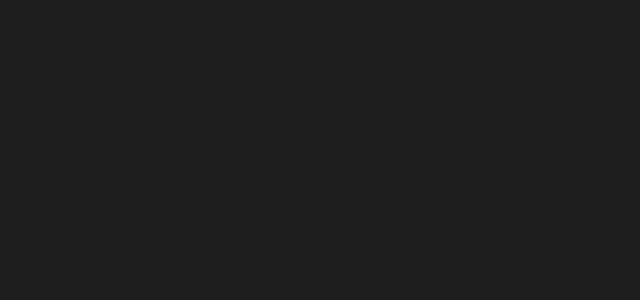
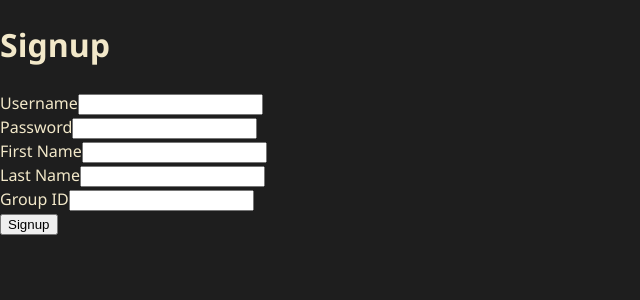
Before and after one commit to XXXDoriXXX/Mavka-front, a React (Vite) app: page /signup in a window 1280 px wide. Before the commit this address had no page. Shown: the top 300 px of the page, without its empty margins (0-640 px from the left). Built offline with nearby package versions, Linux system fonts and the light colour scheme; no server answers.

Commit message:
add signup

```diff
--- a/src/pages/Signup.jsx
+++ b/src/pages/Signup.jsx
@@ -0,0 +1,77 @@
+import React, {useState} from 'react'
+import {loginRequest, signupRequest} from "../services/auth.js";
+import {useNavigate} from "react-router-dom";
+export default function Signup() {
+    const[username, setUsername] = useState("");
+    const[password, setPassword] = useState("");
+    const [first_name, setFirstName] = useState("");
+    const [last_name, setLastName] = useState("");
+    const [group_id, setGroupId] = useState("");
+    function handleSubmit(e) {
+        e.preventDefault();
+        signupRequest(username, password, first_name, last_name, group_id).then(res => {
+            loginRequest(username, password).then(res => {
+                console.log(res.data);
+                if (res.data.token) {
+                    localStorage.setItem("access_token", `Bearer ${res.data.token}`);
+                    window.location.href = "/";
+                } else {
+                    alert("Invalid credentials");
+                }
+            })
+        })
+    }
+    return(
+        <>
+            <h1>Signup</h1>
+            <form onSubmit={handleSubmit}>
+                <div>
+                    <label htmlFor="username">Username</label>
+                    <input
+                        type="text"
+                        id="username"
+                        value={username}
+                        onChange={(e) => setUsername(e.target.value)}
+                    />
+                </div>
+                <div>
+                    <label htmlFor="password">Password</label>
+                    <input
+                        type="password"
+                        id="password"
+                        value={password}
+                        onChange={(e) => setPassword(e.target.value)}
+                    />
+                </div>
+                <div>
+                    <label htmlFor="first_name">First Name</label>
+                    <input
+                        type="text"
+                        id="first_name"
+                        value={first_name}
+                        onChange={(e) => setFirstName(e.target.value)}
+                    />
+                </div>
+                <div>
+                    <label htmlFor="last_name">Last Name</label>
+                    <input
+                        type="text"
+                        id="last_name"
+                        value={last_name}
+                        onChange={(e) => setLastName(e.target.value)}
+                    />
+                </div>
+                <div>
+                    <label htmlFor="group_id">Group ID</label>
+                    <input
+                        type="text"
+                        id="group_id"
+                        value={group_id}
+                        onChange={(e) => setGroupId(e.target.value)}
+                    />
+                </div>
+                <button type="submit">Signup</button>
+            </form>
+        </>
+    )
+}
--- a/src/router/AppRouter.jsx
+++ b/src/router/AppRouter.jsx
@@ -4,12 +4,14 @@
 
 import MainPage from "../pages/MainPage.jsx";
 import Login from "../pages/Login.jsx";
+import Signup from "../pages/Signup.jsx";
 
 const AppRouter = () => (
     <BrowserRouter>
         <Routes>
             <Route path="/" element={<MainPage />} />
             <Route path="/login" element={<Login />} />
+            <Route path="/signup" element={<Signup />} />
         </Routes>
     </BrowserRouter>
 );
--- a/src/services/auth.js
+++ b/src/services/auth.js
@@ -12,3 +12,13 @@
         },
     })
 }
+
+export async function signupRequest(username, password, first_name, last_name, group_id) {
+    return await instance.post("/auth/signup", {
+        username,
+        password,
+        first_name,
+        last_name,
+        group_id
+    })
+}
```
Also changed, not shown: 1 other file (tests, documents, lock files or other folders).
